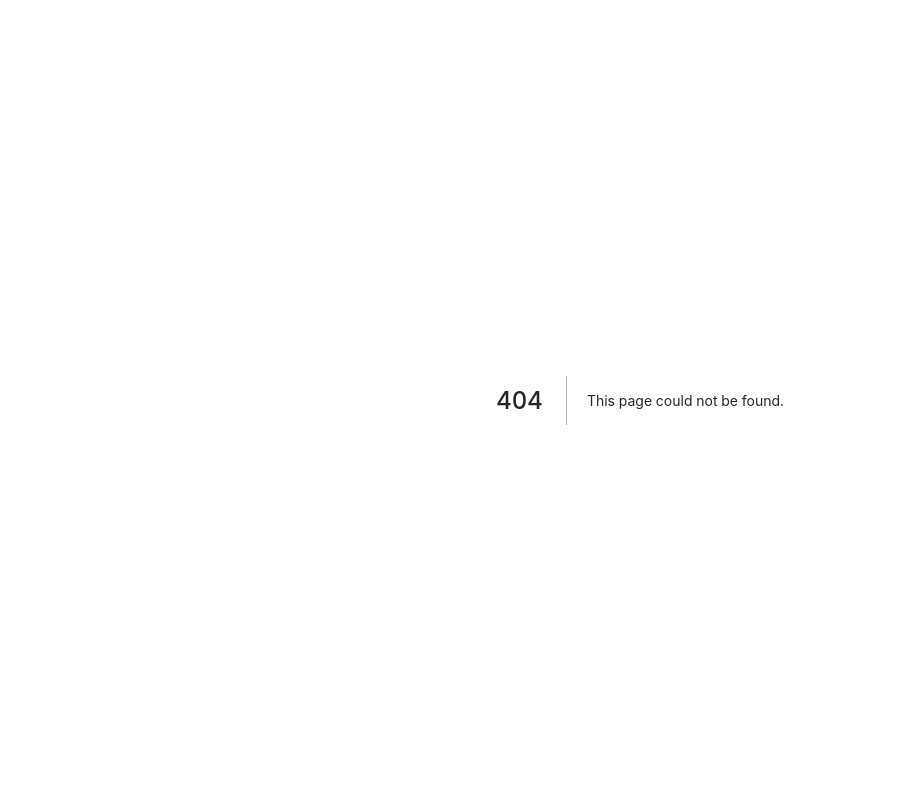
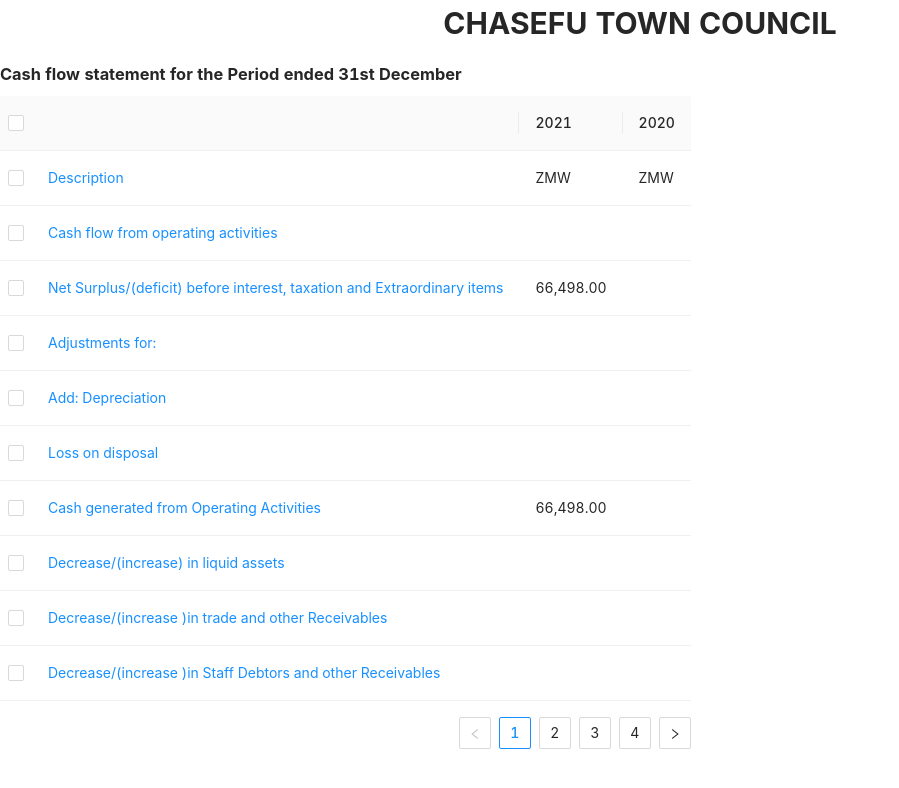
Before and after one commit to Bensonsuwilanjishimonga/gramosi, a Next.js app: page /admin/reports/cash-flow in a window 1280 px wide. Before the commit this address had no page. Shown: the top 788 px of the page, without its empty margins (0-899 px from the left). Built offline with nearby package versions, Linux system fonts and the light colour scheme.

Commit message:
added cash flow statement table

```diff
--- /dev/null
+++ b/pages/admin/reports/cash-flow/constants.js
@@ -0,0 +1,138 @@
+export const cashFlowColumns = [
+    {
+
+      dataIndex: 'description',
+      render: (text) => <a>{text}</a>,
+    },
+    {
+      title: '2021',
+      dataIndex: 'zmk',
+    },
+    {
+      title: '2020',
+      dataIndex: 'zmw',
+    },
+  ];
+  export const cashFlowData = [
+    {
+
+      description: 'Description',
+      zmk:'ZMW',
+      zmw:'ZMW'
+    },
+    {
+      description: 'Cash flow from operating activities',
+    },
+      { description: 'Net Surplus/(deficit) before interest, taxation and Extraordinary items',
+      zmk:'66,498.00',
+      },
+      {
+        description: 'Adjustments for:',
+
+      },
+      {
+        description: 'Add: Depreciation',
+      },
+      {
+        description: 'Loss on disposal',
+      },
+      {
+        description: 'Cash generated from Operating Activities',
+        zmk:'66,498.00'
+      },
+      {
+        description: 'Decrease/(increase) in liquid assets',
+      },
+      {
+        description: 'Decrease/(increase )in trade and other Receivables',
+      },
+      {
+        description: 'Decrease/(increase )in Staff Debtors and other Receivables',
+      },
+      {
+        description: 'Decrease/(Increase) in inventories',
+      },
+      {
+        description: 'Increase/(Decrease )in trade payables(Leave Days)',
+      },
+      {
+        description: 'Increase/(Decrease )in trade payables',
+      },
+      {
+        description: 'Prior Year Adjustment',
+      },
+      {
+        description: 'Cash flow generated from operation',
+        zmk:'66,498.00'
+      },
+      {
+        description: 'Interest Paid',
+      },
+      {
+        description: 'Income taxes Paid',
+      },
+    {
+      description: 'Cash flow before extraordinary items',
+    },
+  {
+    description: 'Proceeds from earthquarke disaster Settlement',
+  },
+{
+  description: 'Net cash from operating Activities',
+  zmk:'66,498.00'
+},
+{
+  description: 'Cash flow from investing Activities',
+},
+{
+  description: 'Payment to aquire tangible fixed Assets',
+},
+{
+  description: 'Proceeds on Disposal of tangible Fixed Assets',
+},
+{
+  description: 'Net Cash inflow /(outflow) from Investing Activities',
+},
+{
+  description: 'Cash flow from Financing Activities',
+},
+{
+  description: 'Proceeds from issuance of share capital',
+},
+{
+  description: 'Proceeds from long term borrowing',
+},
+{
+  description: 'Prior Year Adjustment',
+},
+{
+  description: 'Net cash used in financing Activities.',
+},
+{
+  description: 'Net increase / (Decrease) in cash and cash equivalent',
+  zmk:'66,498.00'
+},
+{
+  description: 'Cash and cash equivalent at beginning of period (note)',
+},
+{
+  description: 'cash and cash equivalent at end of period (note)',
+  zmk:'66,498.00'
+},
+{
+  description: 'Cash and Cash equivalent',
+},
+{
+  description: 'With banks',
+  zmk:'66,498.00'
+},
+{
+  description: 'short term investments',
+},
+{
+  description: 'Cash and cash equivalents',
+  zmk:'66,498.00'
+},
+
+
+  ]; // rowSelection object indicates the need for row selection
--- /dev/null
+++ b/pages/admin/reports/cash-flow/index.js
@@ -0,0 +1,51 @@
+import Head from 'next/head'
+import { Table } from 'antd';
+import { useState } from 'react';
+import { cashFlowColumns, cashFlowData} from './constants';
+import { Row, Col } from 'antd';
+
+
+  const rowSelection = {
+    onChange: (selectedRowKeys, selectedRows) => {
+      console.log(`selectedRowKeys: ${selectedRowKeys}`, 'selectedRows: ', selectedRows);
+    },
+    getCheckboxProps: (record) => ({
+      disabled: record.name === 'Disabled User',
+      // Column configuration not to be checked
+      name: record.name,
+    }),
+  };
+
+
+const  CashFlow=()=> {
+  const [selectionType, setSelectionType] = useState('checkbox');
+
+  return (
+    <div>
+
+    <Row>
+      <Col span={24} >
+          <h4 className="chasefu" style={{textAlign:'center', fontSize:30, fontWeight:'bold'}}>
+          CHASEFU TOWN COUNCIL
+          </h4>
+          <h3 className="chasefu-cash-flow" style={{fontWeight:'bold'}}>Cash flow statement for the Period ended 31st December</h3>
+
+          </Col>
+
+     < Table
+      rowSelection={{
+        type: selectionType,
+        ...rowSelection,
+      }}
+      columns={cashFlowColumns}
+      dataSource={cashFlowData}
+    />
+
+    </Row>
+  </div>
+
+  )
+}
+
+
+export default CashFlow;
```
